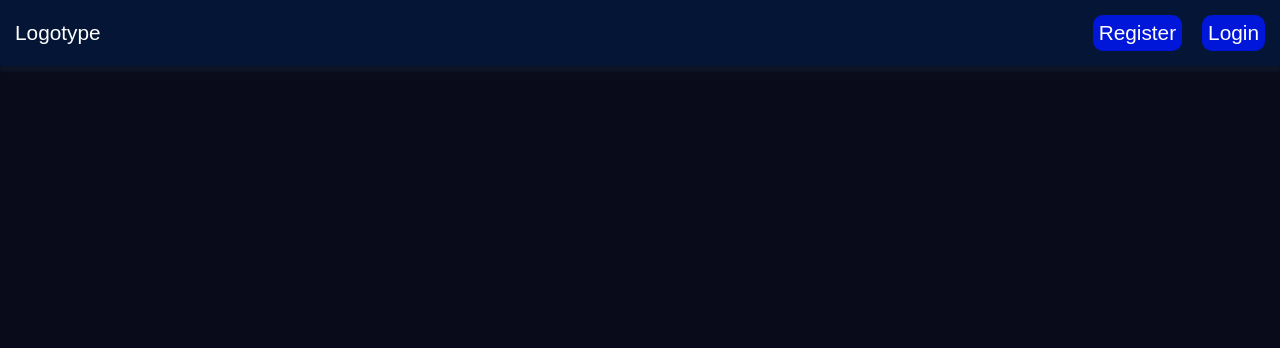
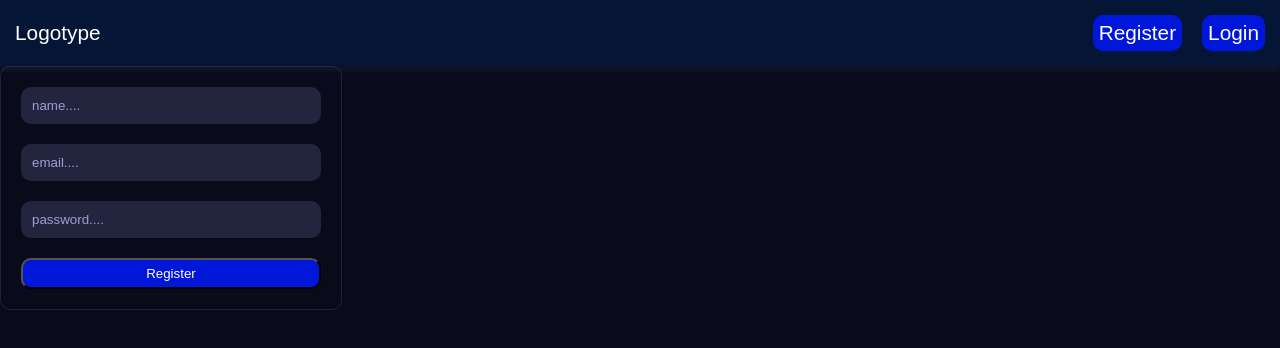
Before and after one commit to volodinSergey/Blog-for-devhouse, a Vue app in the folder frontend/: page /register in a window 1280 px wide. Shown: the top 348 px of the page. Built offline with nearby package versions, Linux system fonts and the light colour scheme.

Commit message:
Corrected register behavior in register view

```diff
--- a/frontend/src/router/index.js
+++ b/frontend/src/router/index.js
@@ -1,7 +1,7 @@
 import Vue from 'vue'
 import VueRouter from 'vue-router'
 
-// import RegisterView from '@/views/RegisterView'
+import RegisterView from '@/views/RegisterView'
 import LoginView from '@/views/LoginView'
 import HomeView from '@/views/HomeView'
 import PostsView from '@/views/PostsView.vue'
@@ -20,6 +20,12 @@ const routes = [
     path: '/login',
     name: 'loginView',
     component: LoginView
+  },
+
+  {
+    path: '/register',
+    name: 'registerView',
+    component: RegisterView
   },
 
   {
--- a/frontend/src/services/postsService/Posts.service.js
+++ b/frontend/src/services/postsService/Posts.service.js
@@ -7,8 +7,6 @@ const PostsService = {
         const { data } = await Axios.get('/api/posts?populate[image]=*&populate[author][populate][0]=avatar')
 
         const adaptedPosts = allPostsAdapter(data)
-
-        console.log(adaptedPosts)
 
         return adaptedPosts
     },
--- a/frontend/src/views/RegisterView.vue
+++ b/frontend/src/views/RegisterView.vue
@@ -58,7 +58,7 @@ export default {
 
       this.register(registrationData)
 
-      this.$router.push({ name: 'homeView' })
+      this.$router.push({ name: 'postsView' })
     },
   },
 }
```
